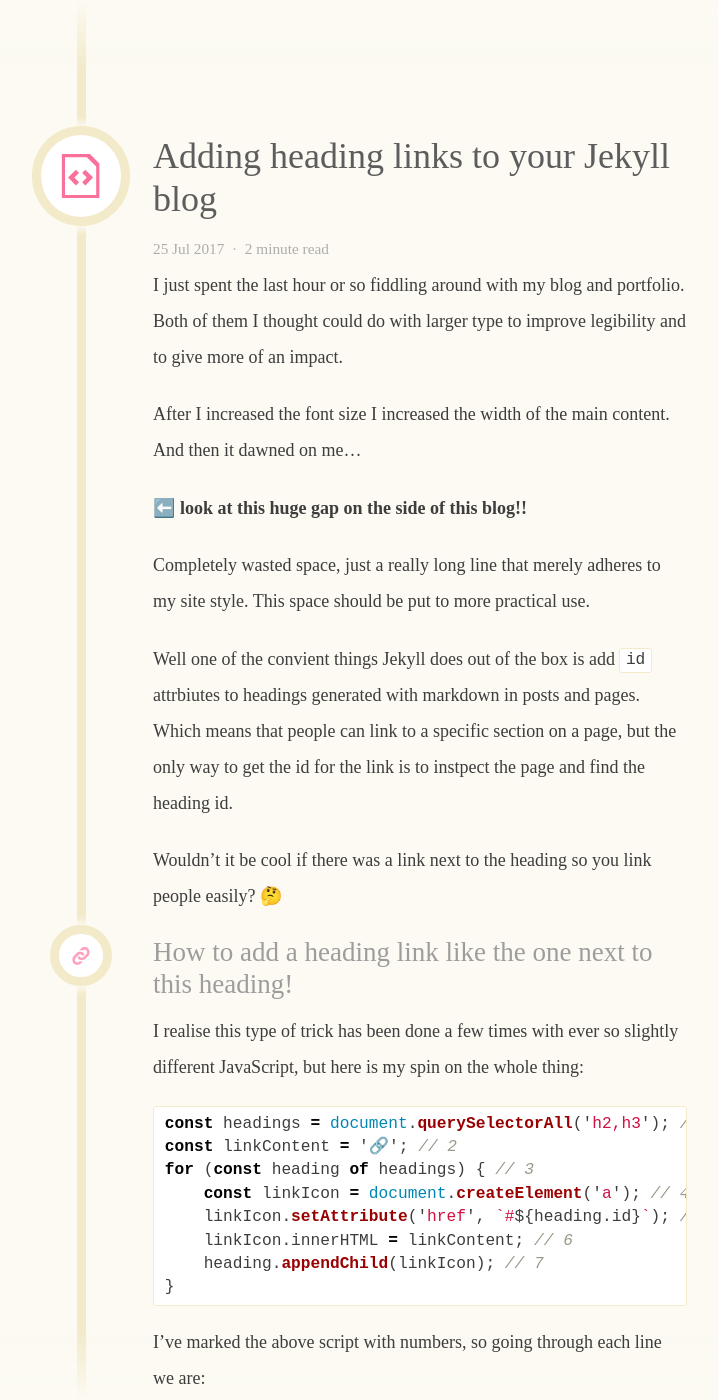
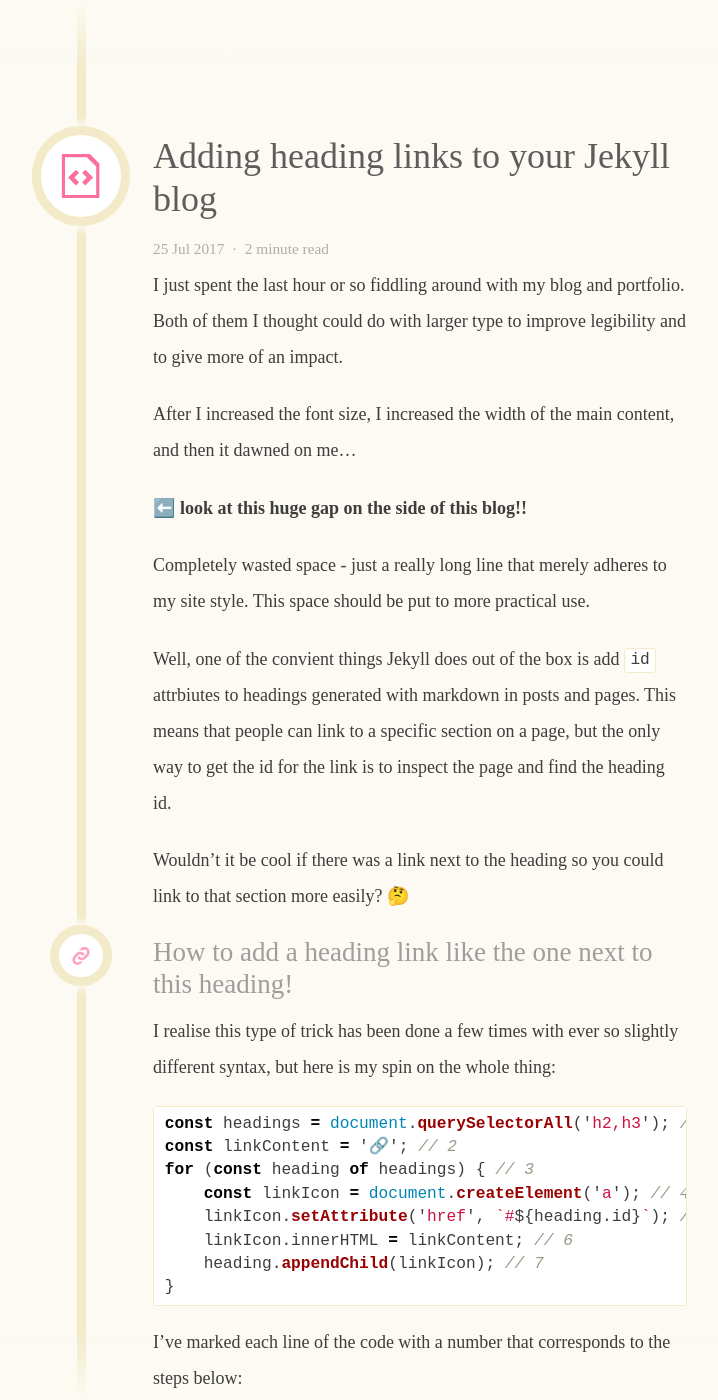
Before and after one commit to daviddarnes/david.darn.es, a Jekyll site: the page built from _posts/2017-07-25-adding-heading-links-to-your-jekyll-blog.md, in a window 1280 px wide and 1400 px high. Shown: the whole window, without its empty margins (283-1001 px from the left). Built offline with Jekyll 4.4.1, drawn with Linux system fonts in a browser that asks for light colours; emoji names are drawn with the system emoji font; some web fonts are replaced; some of the changed text lies outside the part shown.

Commit message:
Now with grammar

````diff
--- a/_posts/2017-07-25-adding-heading-links-to-your-jekyll-blog.md
+++ b/_posts/2017-07-25-adding-heading-links-to-your-jekyll-blog.md
@@ -7,19 +7,19 @@
 
 I just spent the last hour or so fiddling around with my blog and portfolio. Both of them I thought could do with larger type to improve legibility and to give more of an impact.
 
-After I increased the font size I increased the width of the main content. And then it dawned on me...
+After I increased the font size, I increased the width of the main content, and then it dawned on me...
 
 :arrow_left: **look at this huge gap on the side of this blog!!**
 
-Completely wasted space, just a really long line that merely adheres to my site style. This space should be put to more practical use.
+Completely wasted space - just a really long line that merely adheres to my site style. This space should be put to more practical use.
 
-Well one of the convient things Jekyll does out of the box is add `id` attrbiutes to headings generated with markdown in posts and pages. Which means that people can link to a specific section on a page, but the only way to get the id for the link is to instpect the page and find the heading id.
+Well, one of the convient things Jekyll does out of the box is add `id` attrbiutes to headings generated with markdown in posts and pages. This means that people can link to a specific section on a page, but the only way to get the id for the link is to inspect the page and find the heading id.
 
-Wouldn't it be cool if there was a link next to the heading so you link people easily? :thinking:
+Wouldn't it be cool if there was a link next to the heading so you could link to that section more easily? :thinking:
 
 ## How to add a heading link like the one next to this heading!
 
-I realise this type of trick has been done a few times with ever so slightly different JavaScript, but here is my spin on the whole thing:
+I realise this type of trick has been done a few times with ever so slightly different syntax, but here is my spin on the whole thing:
 
 ``` js
 const headings = document.querySelectorAll('h2,h3'); // 1
@@ -32,17 +32,17 @@
 }
 ```
 
-I've marked the above script with numbers, so going through each line we are:
+I've marked each line of the code with a number that corresponds to the steps below:
 
 1. Grab all the headings you want to link (h1 to h6)
-2. A nice icon or piece of html for your link icon
+2. Choose a nice icon or piece of html for your link icon
 3. For each heading in your group of headings...
 4. Create an anchor element
 5. Add the heading id as the anchor link
 6. Add your icon or html to the anchor
 7. Add it to the heading (appended after the heading text content)
 
-I hope I've explained this well enough. I'm sure this script is quite trivial, but I always find it useful when people explain what the code is doing so you can either take it as is or manipulate it to your needs.
+I hope I've explained this well enough. I'm sure this script is quite trivial, but I always find it useful when people explain what the code is doing, so you can either take it as is or manipulate it to your needs.
 
 Now that space on the left of my blog posts isn't such a waste of space anymore.
 
````
